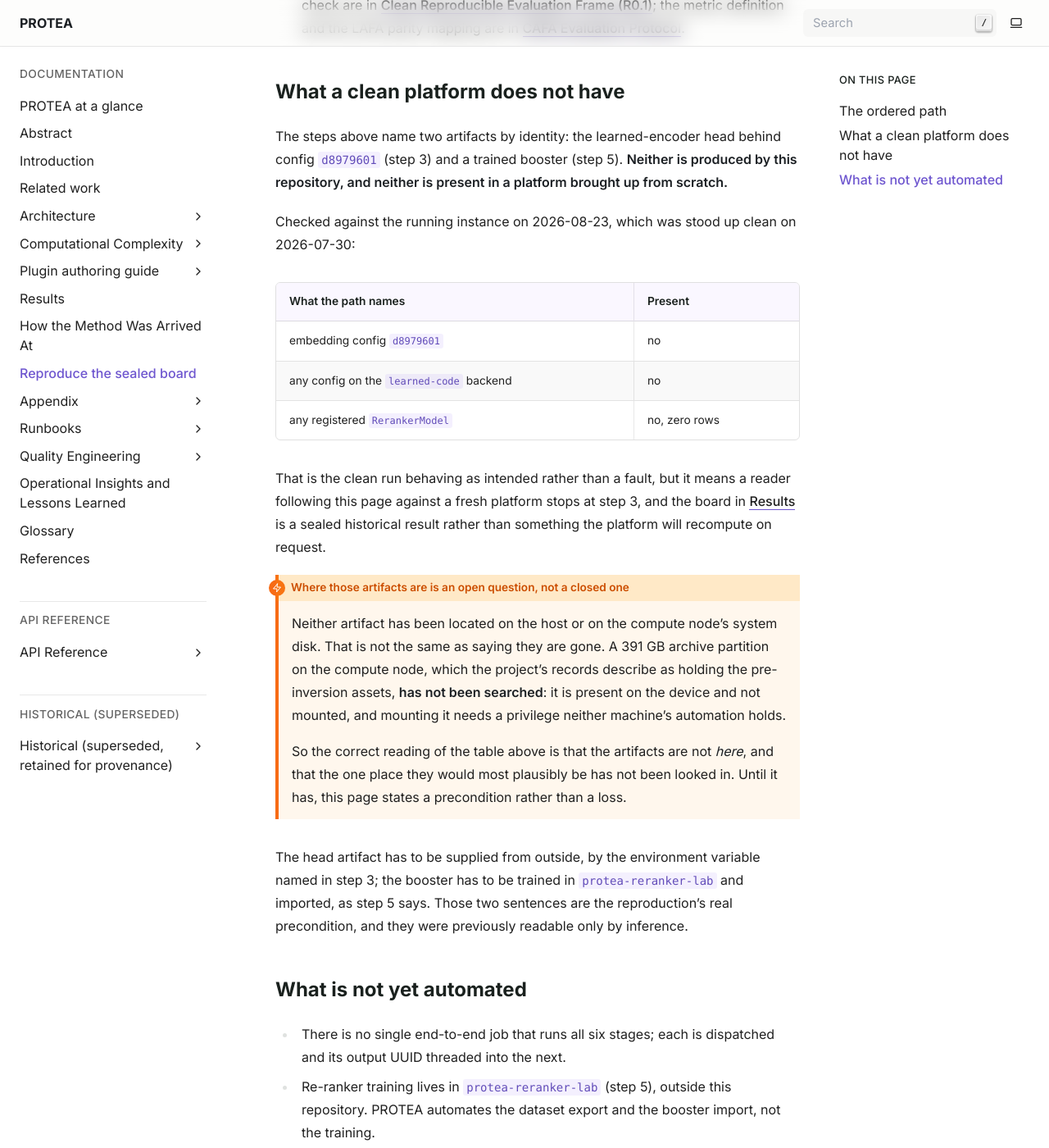
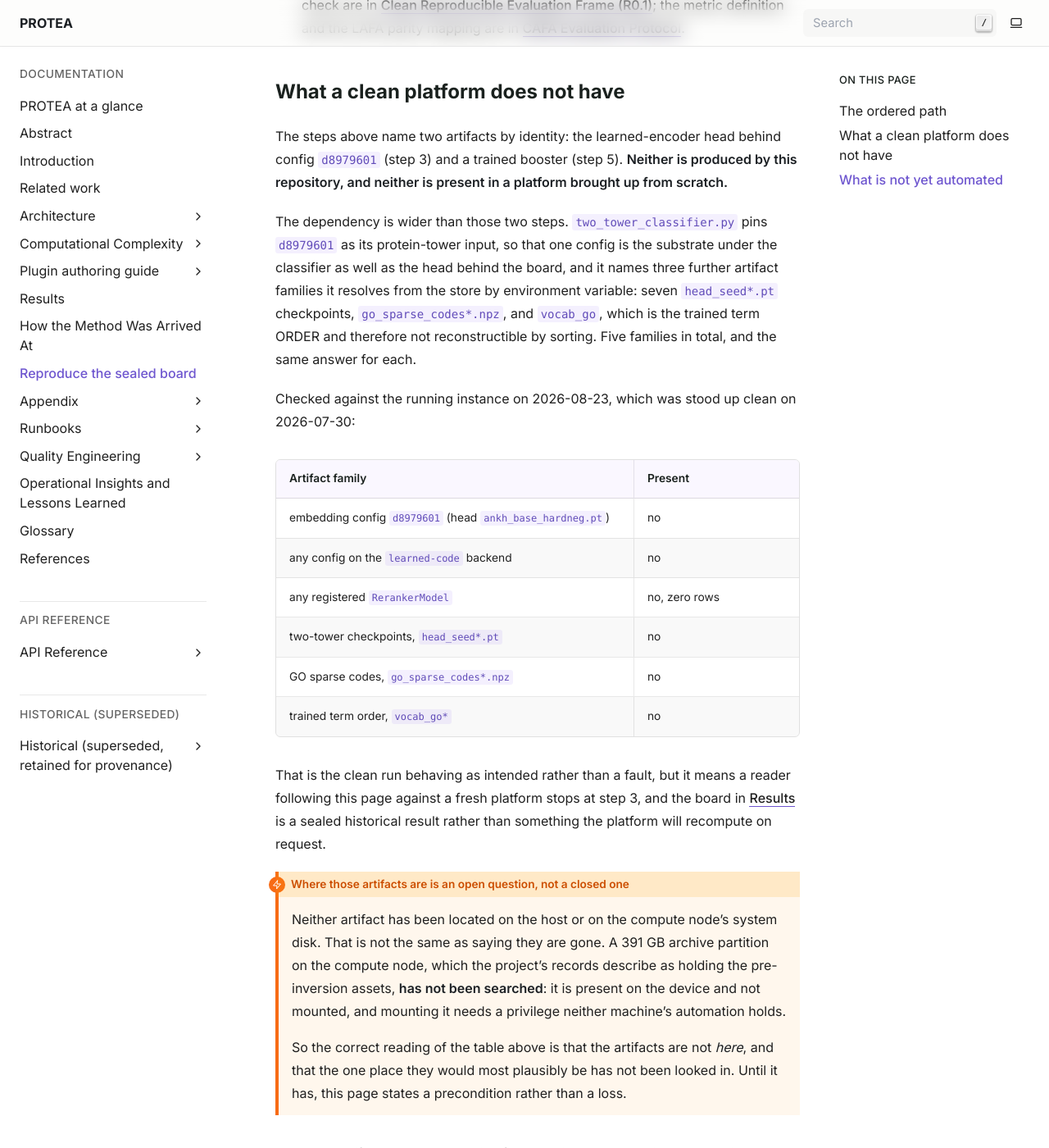
Before and after one commit to frapercan/PROTEA, a Sphinx documentation site: the page built from docs/source/operate/reproduce-the-sealed-board.rst, in a window 1280 px wide and 1400 px high, scrolled down 1790 px. Shown: the whole window at 82% size. Built offline with Sphinx 7.4.7, drawn with Linux system fonts in a browser that asks for light colours.

Commit message:
docs(operate): five artifact families are unlocated, not two, and one is the classifier's substrate
Chasing the champion's full UUID through the codebase widens the question.
two_tower_classifier.py pins d8979601 as TWO_TOWER_INPUT_CONFIG_ID, its
protein-tower input, so that config is the substrate under the classifier as
well as the head behind the board. It is not one component of one pipeline.

The same file names three further families it resolves from the artifact store
by environment variable: seven head_seed*.pt checkpoints, go_sparse_codes*.npz,
and vocab_go, the trained term ORDER. That last one deserves the emphasis: an
order is not reconstructible by sorting, so losing it is not recoverable by
recomputation the way a code matrix might be.

Checked all five against this machine's store, which is where that file's own
comment says the conductor registers them: 30,555 objects and not one match.
The desktop reports the same for its system disk, where the only model files
over 1 MB are three copies of the 2026-08-10 head published last night.

The verdict on each is unchanged and so is its status: not located, and the
archive partition still unsearched. What changes is the size of what depends on
the answer.

```diff
--- a/docs/source/operate/reproduce-the-sealed-board.rst
+++ b/docs/source/operate/reproduce-the-sealed-board.rst
@@ -80,6 +80,14 @@ config ``d8979601`` (step 3) and a trained booster (step 5). **Neither is
 produced by this repository, and neither is present in a platform brought up
 from scratch.**
 
+The dependency is wider than those two steps. ``two_tower_classifier.py`` pins
+``d8979601`` as its protein-tower input, so that one config is the substrate
+under the classifier as well as the head behind the board, and it names three
+further artifact families it resolves from the store by environment variable:
+seven ``head_seed*.pt`` checkpoints, ``go_sparse_codes*.npz``, and ``vocab_go``,
+which is the trained term ORDER and therefore not reconstructible by sorting.
+Five families in total, and the same answer for each.
+
 Checked against the running instance on 2026-08-23, which was stood up clean on
 2026-07-30:
 
@@ -87,14 +95,20 @@ Checked against the running instance on 2026-08-23, which was stood up clean on
    :header-rows: 1
    :widths: 52 24
 
-   * - What the path names
+   * - Artifact family
      - Present
-   * - embedding config ``d8979601``
+   * - embedding config ``d8979601`` (head ``ankh_base_hardneg.pt``)
      - no
    * - any config on the ``learned-code`` backend
      - no
    * - any registered ``RerankerModel``
      - no, zero rows
+   * - two-tower checkpoints, ``head_seed*.pt``
+     - no
+   * - GO sparse codes, ``go_sparse_codes*.npz``
+     - no
+   * - trained term order, ``vocab_go*``
+     - no
 
 That is the clean run behaving as intended rather than a fault, but it means a
 reader following this page against a fresh platform stops at step 3, and the
```
